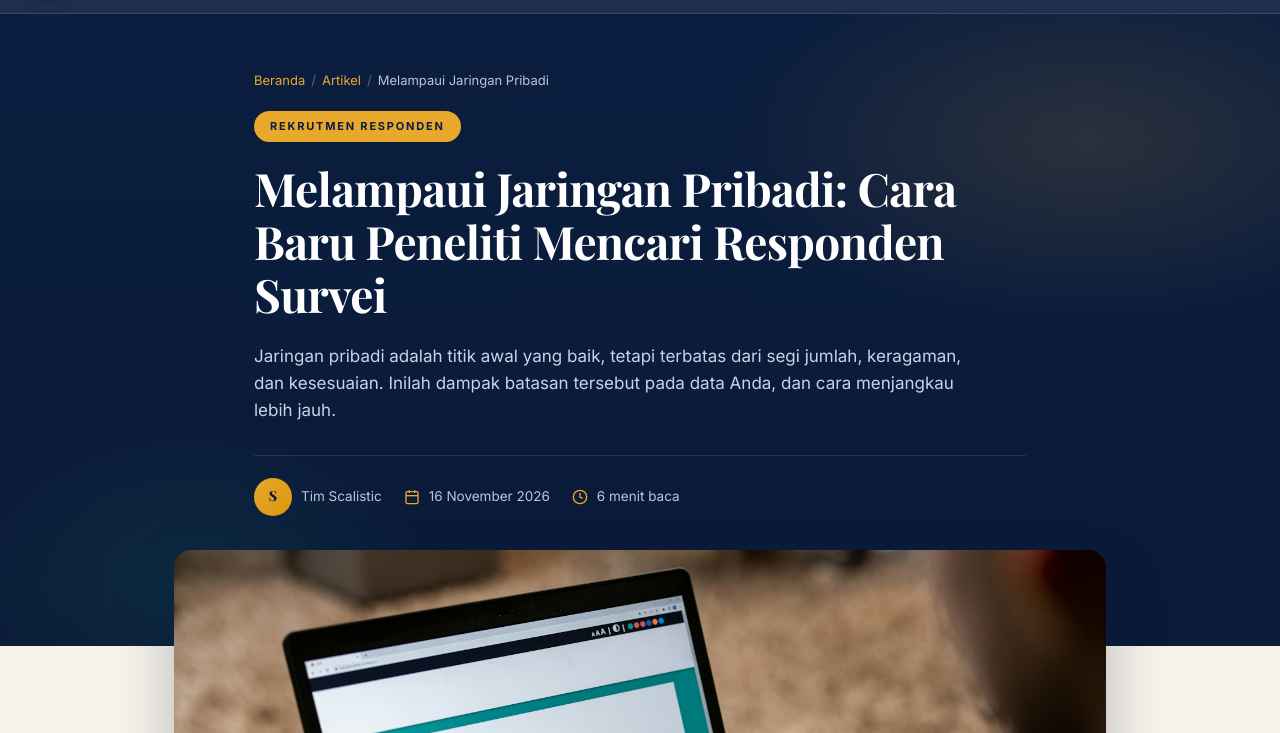
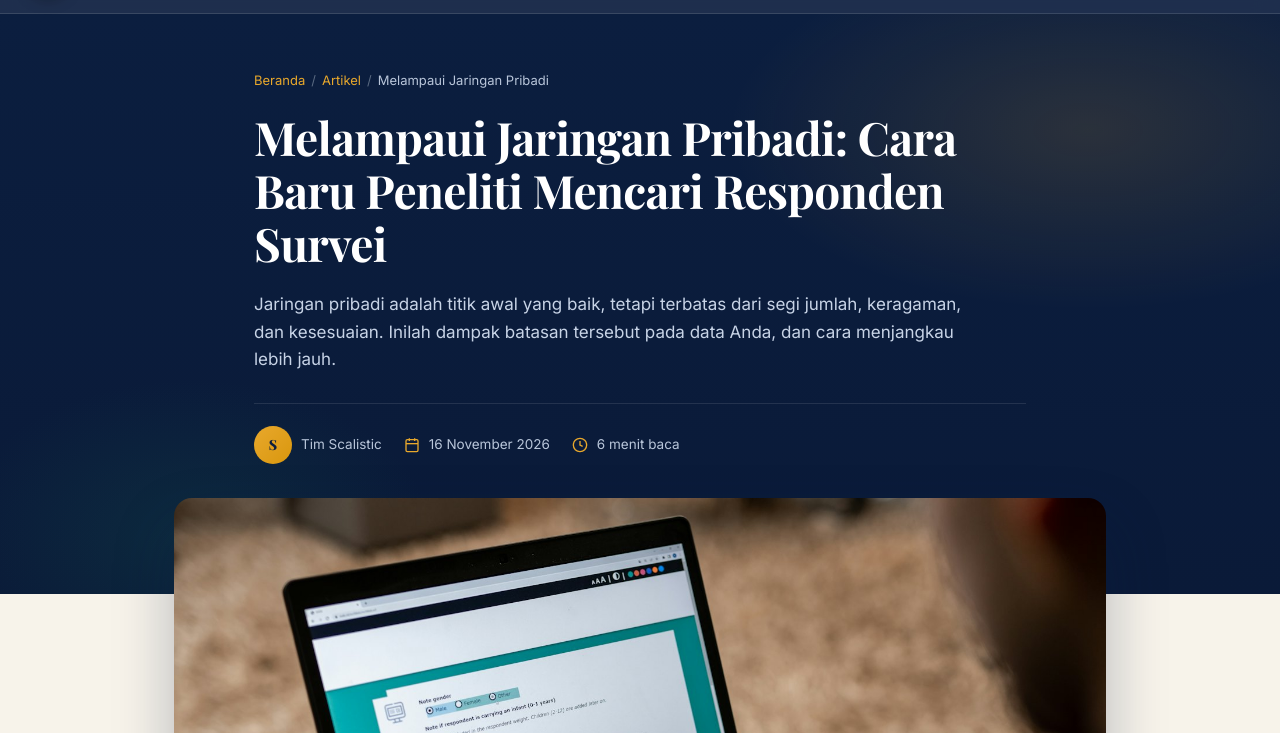
Before and after one commit to upridzalpratama/scalistic-landing, a plain HTML site: page artikel/cara-mencari-responden-survei.html in a window 1280 px wide. Shown: the part 67-800 px from the top of the page. Drawn offline with nearby package versions, Linux system fonts and the light colour scheme.

Commit message:
Remove category label from article hero
Co-Authored-By: Claude Opus 5.5 <noreply@anthropic.com>

```diff
--- a/artikel/cara-mencari-responden-survei.html
+++ b/artikel/cara-mencari-responden-survei.html
@@ -152,9 +152,6 @@
       <span class="breadcrumb-sep">/</span>
       <span>Melampaui Jaringan Pribadi</span>
     </nav>
-    <div class="art-tags">
-      <span class="art-category">Rekrutmen Responden</span>
-    </div>
     <h1 class="art-title">Melampaui Jaringan Pribadi: Cara Baru Peneliti Mencari Responden Survei</h1>
     <p class="art-lead">Jaringan pribadi adalah titik awal yang baik, tetapi terbatas dari segi jumlah, keragaman, dan kesesuaian. Inilah dampak batasan tersebut pada data Anda, dan cara menjangkau lebih jauh.</p>
     <div class="art-meta">
```
Also changed, not shown: artikel/find-survey-respondents-beyond-your-network.html (+0 -3 lines).
